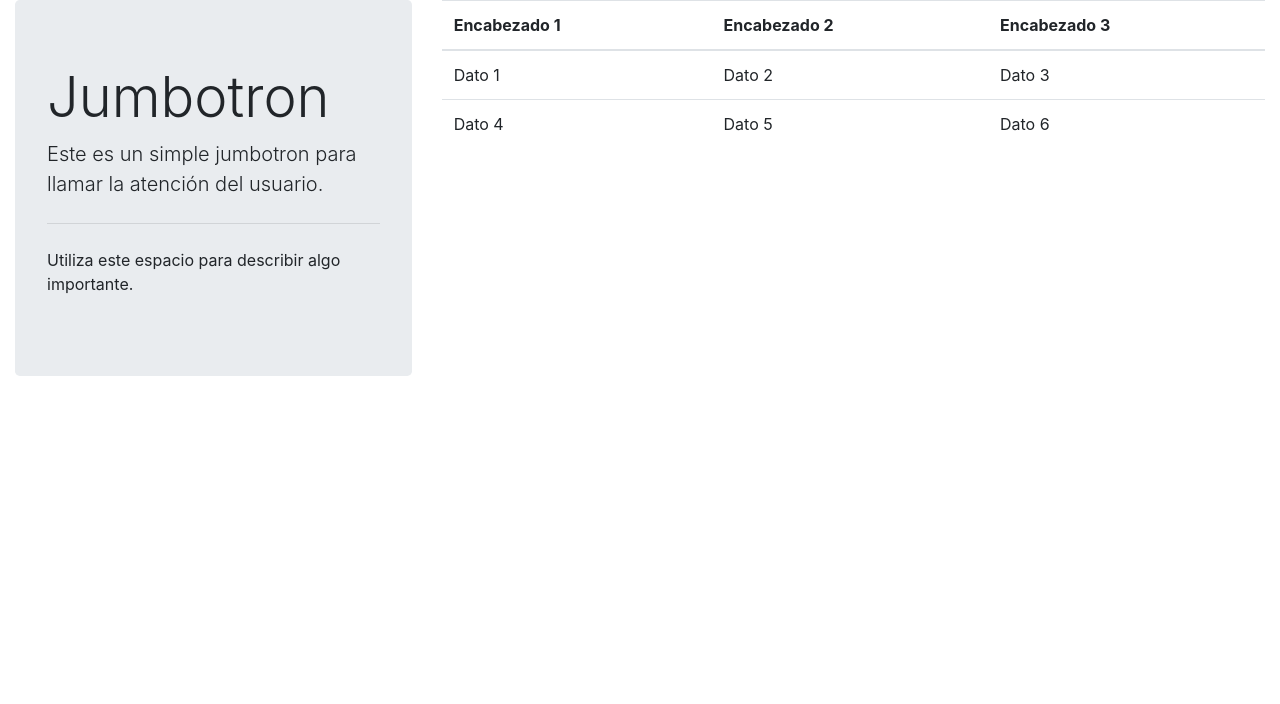
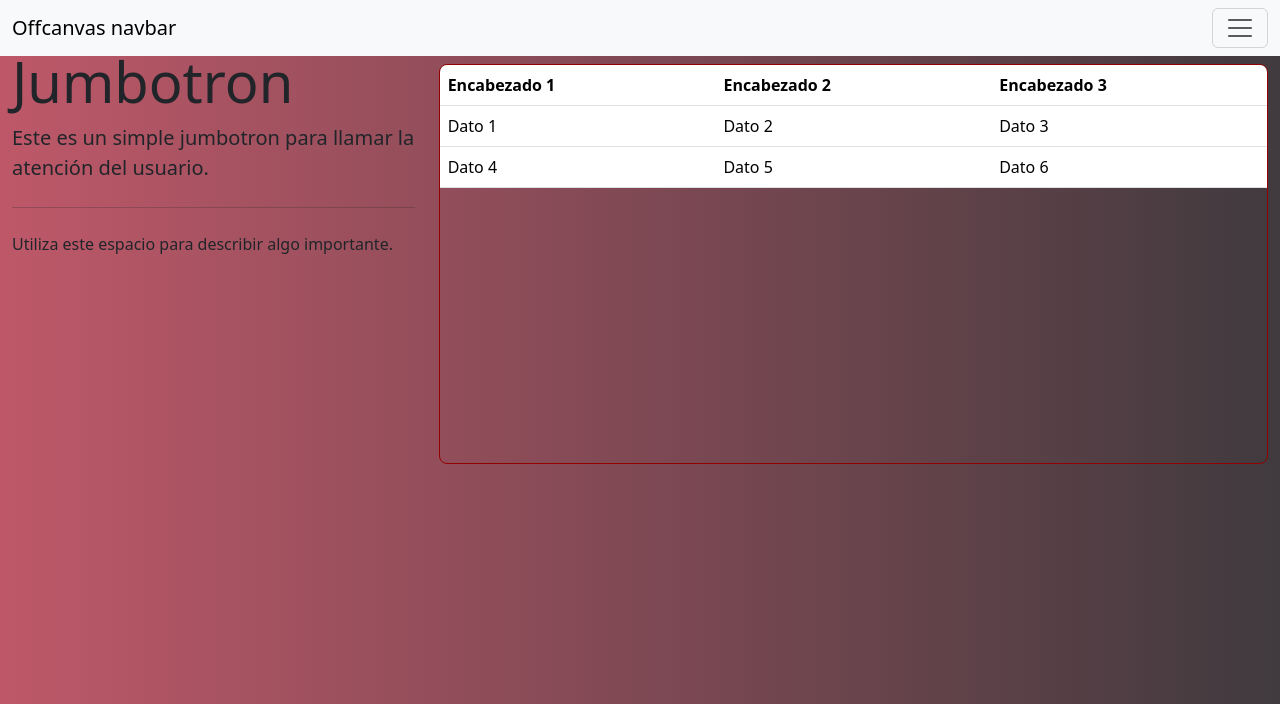
Before and after one commit to ricardoqsx/agenda, a Flask app: page /test1 in a window 1280 px wide. Shown: the top 704 px of the page. Run offline with Flask 3, Linux system fonts and the light colour scheme; some libraries are stand-ins or nearby versions.

Commit message:
le agregue unos botoncitos jojojo

```diff
--- a/app/static/main.css
+++ b/app/static/main.css
@@ -1,14 +1,16 @@
 body
 {
-    background: #bdc3c7;  /* fallback for old browsers */
-    background: -webkit-linear-gradient(to right, #2c3e50, #bdc3c7);  /* Chrome 10-25, Safari 5.1-6 */
-    background: linear-gradient(to right, #2c3e50, #bdc3c7); /* W3C, IE 10+/ Edge, Firefox 16+, Chrome 26+, Opera 12+, Safari 7+ */
+    background: #403A3E;  /* fallback for old browsers */
+    background: -webkit-linear-gradient(to right, #BE5869, #403A3E);  /* Chrome 10-25, Safari 5.1-6 */
+    background: linear-gradient(to right, #BE5869, #403A3E); /* W3C, IE 10+/ Edge, Firefox 16+, Chrome 26+, Opera 12+, Safari 7+ */
+
 }
 
+
 .scrollable-table {
-    height: 550px; /* Ajusta la altura según sea necesario */
+    height: 450px; /* Ajusta la altura según sea necesario */
     overflow-y: auto; /* Habilita el scroll vertical */
     margin-top: 16px;
     border-radius: 0.5rem; /* Redondea las esquinas */
-    border: 1px solid #000000; /* Agrega un borde para que se vea mejor */
+    border: 1px solid #920000; /* Agrega un borde para que se vea mejor */
     }
--- a/app/templates/test1.html
+++ b/app/templates/test1.html
@@ -3,7 +3,10 @@
 <head>
     <meta charset="UTF-8">
     <meta name="viewport" content="width=device-width, initial-scale=1.0">
-    <link href="https://stackpath.bootstrapcdn.com/bootstrap/4.5.2/css/bootstrap.min.css" rel="stylesheet">
+    <link rel="stylesheet" href="{{ url_for('static',filename='bootstrap.min.css')}}">
+
+    <!-- Custom CSS-->
+    <link rel="stylesheet" href="{{ url_for('static',filename='main.css')}}">
     <title>Jumbotron y Tabla</title>
     <style>
         .scrollable-table {
@@ -14,6 +17,49 @@
 </head>
 <body>
 
+    <nav class="navbar bg-body-tertiary fixed-top">
+        <div class="container-fluid">
+          <a class="navbar-brand" href="#">Offcanvas navbar</a>
+          <button class="navbar-toggler" type="button" data-bs-toggle="offcanvas" data-bs-target="#offcanvasNavbar" aria-controls="offcanvasNavbar" aria-label="Toggle navigation">
+            <span class="navbar-toggler-icon"></span>
+          </button>
+          <div class="offcanvas offcanvas-end" tabindex="-1" id="offcanvasNavbar" aria-labelledby="offcanvasNavbarLabel">
+            <div class="offcanvas-header">
+              <h5 class="offcanvas-title" id="offcanvasNavbarLabel">Offcanvas</h5>
+              <button type="button" class="btn-close" data-bs-dismiss="offcanvas" aria-label="Close"></button>
+            </div>
+            <div class="offcanvas-body">
+              <ul class="navbar-nav justify-content-end flex-grow-1 pe-3">
+                <li class="nav-item">
+                  <a class="nav-link active" aria-current="page" href="#">Home</a>
+                </li>
+                <li class="nav-item">
+                  <a class="nav-link" href="#">Link</a>
+                </li>
+                <li class="nav-item dropdown">
+                  <a class="nav-link dropdown-toggle" href="#" role="button" data-bs-toggle="dropdown" aria-expanded="false">
+                    Dropdown
+                  </a>
+                  <ul class="dropdown-menu">
+                    <li><a class="dropdown-item" href="#">Action</a></li>
+                    <li><a class="dropdown-item" href="#">Another action</a></li>
+                    <li>
+                      <hr class="dropdown-divider">
+                    </li>
+                    <li><a class="dropdown-item" href="#">Something else here</a></li>
+                  </ul>
+                </li>
+              </ul>
+              <form class="d-flex mt-3" role="search">
+                <input class="form-control me-2" type="search" placeholder="Search" aria-label="Search">
+                <button class="btn btn-outline-success" type="submit">Search</button>
+              </form>
+            </div>
+          </div>
+        </div>
+      </nav>
+      <br>
+      <br>
 <div class="container-fluid">
     <div class="row">
         <div class="col-md-4">
```
Also changed, not shown: app/templates/index.html (+8 -4 lines).
